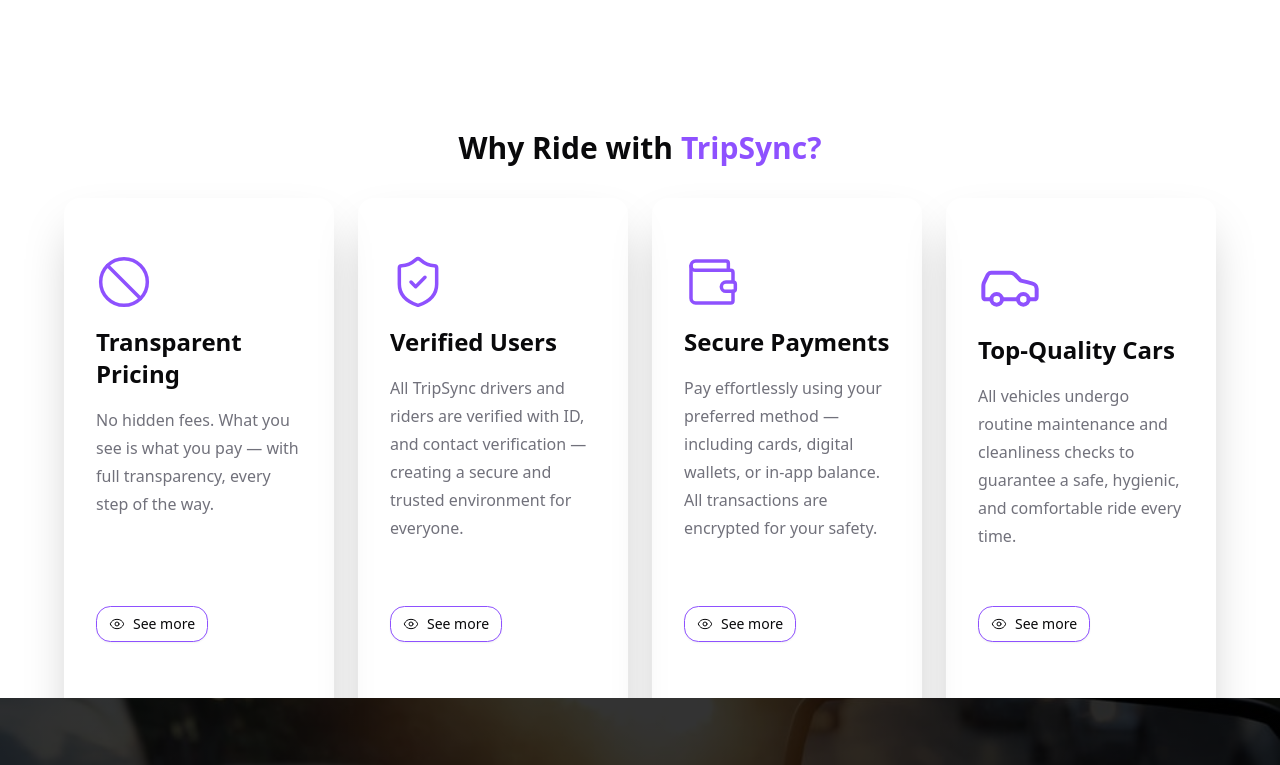
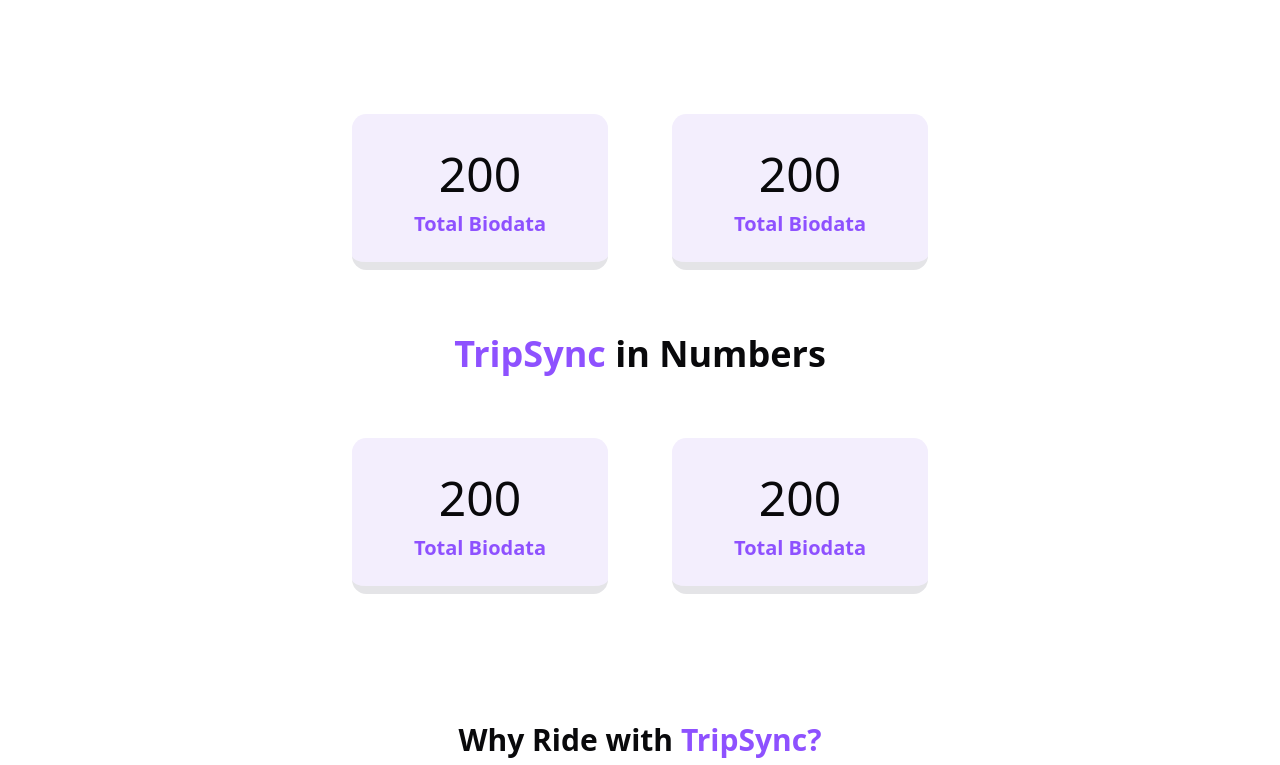
Before and after one commit to Ridoy5315/TripSync-Frontend, a React (Vite) app: page / in a window 1280 px wide. Shown: the part 1195-1960 px from the top of the page. Built offline with nearby package versions, Linux system fonts and the light colour scheme.

Commit message:
success counter section has been completed

```diff
--- a/package.json
+++ b/package.json
@@ -19,13 +19,17 @@
     "clsx": "^2.1.1",
     "embla-carousel-autoplay": "^8.6.0",
     "embla-carousel-react": "^8.6.0",
+    "framer-motion": "^12.23.12",
     "lucide-react": "^0.540.0",
     "radix-ui": "^1.4.3",
     "react": "^19.1.1",
     "react-awesome-reveal": "^4.3.1",
+    "react-countup": "^6.5.3",
     "react-dom": "^19.1.1",
     "react-hook-form": "^7.62.0",
+    "react-intersection-observer": "^9.16.0",
     "react-router": "^7.8.1",
+    "react-scroll-trigger": "^0.6.14",
     "react-simple-typewriter": "^5.0.1",
     "swiper": "^11.2.10",
     "tailwind-merge": "^3.3.1"
--- /dev/null
+++ b/src/components/homePage/successCounter/SuccessCounter.tsx
@@ -0,0 +1,76 @@
+import CountUp from "react-countup";
+import { useInView } from "react-intersection-observer";
+
+export default function SuccessCounter() {
+  const { ref, inView } = useInView({
+    triggerOnce: true, // trigger only once when visible
+    threshold: 0.2, // 20% of element should be visible
+  });
+  // const [counter, setCounter] = useState(false);
+  return (
+    <div
+      ref={ref}
+      className="container mx-auto mt-28"
+    >
+      {/* <div className=" text-center space-y-2">
+        <h3 className="text-pretty text-3xl font-bold lg:text-4xl">
+          <span className="text-primary">TripSync </span> in Numbers
+        </h3>
+        <p className="text-muted-foreground mb-8 lg:text-lg max-w-3xl mx-auto">
+          We’re proud to serve a growing community with reliable, safe, and
+          comfortable rides every day — and the numbers speak for themselves.
+        </p>
+      </div> */}
+      <div className="max-w-xl mx-auto grid grid-cols-2 lg:gap-16 md:gap-6 gap-3 lg:mt-16 md:mt-10 mt-6 text-center font-fontBody">
+        <div className="bg-[#f3eefd] p-6 lg:space-y-3 space-y-2 border-b-8 rounded-xl dark:bg-[#bb9bf7]">
+          <div className="flex justify-center"></div>
+          <h2 className="lg:text-5xl text-3xl text-maroon-color font-medium">
+            {inView ? (
+              <CountUp start={0} end={200} duration={2.75}></CountUp>
+            ) : (
+              "0"
+            )}
+          </h2>
+          <p className="text-primary font-semibold lg:text-xl">Total Biodata</p>
+        </div>
+
+        <div className="bg-[#f3eefd] p-6 lg:space-y-3 space-y-2 border-b-8 rounded-xl dark:bg-[#bb9bf7]">
+          <div className="flex justify-center"></div>
+          <h2 className="lg:text-5xl text-3xl text-maroon-color font-medium">
+            {inView ? (
+              <CountUp start={0} end={200} duration={2.75}></CountUp>
+            ) : (
+              "0"
+            )}
+          </h2>
+          <p className="text-primary font-semibold lg:text-xl">Total Biodata</p>
+        </div>
+        <h3 className="text-pretty text-3xl font-bold lg:text-4xl col-span-2">
+          <span className="text-primary">TripSync </span> in Numbers
+        </h3>
+        <div className="bg-[#f3eefd] p-6 lg:space-y-3 space-y-2 border-b-8 rounded-xl dark:bg-[#bb9bf7]">
+          <div className="flex justify-center"></div>
+          <h2 className="lg:text-5xl text-3xl text-maroon-color font-medium">
+            {inView ? (
+              <CountUp start={0} end={200} duration={2.75}></CountUp>
+            ) : (
+              "0"
+            )}
+          </h2>
+          <p className="text-primary font-semibold lg:text-xl">Total Biodata</p>
+        </div>
+        <div className="bg-[#f3eefd] p-6 lg:space-y-3 space-y-2 border-b-8 rounded-xl dark:bg-[#bb9bf7]">
+          <div className="flex justify-center"></div>
+          <h2 className="lg:text-5xl text-3xl text-maroon-color font-medium">
+            {inView ? (
+              <CountUp start={0} end={200} duration={2.75}></CountUp>
+            ) : (
+              "0"
+            )}
+          </h2>
+          <p className="text-primary font-semibold lg:text-xl">Total Biodata</p>
+        </div>
+      </div>
+    </div>
+  );
+}
--- a/src/pages/HomePage.tsx
+++ b/src/pages/HomePage.tsx
@@ -1,6 +1,7 @@
 import HeroSection from "@/components/homePage/heroSection/HeroSection";
 import HowItWorks from "@/components/homePage/howItWorks/HowItWorks";
 import ServiceHighlights from "@/components/homePage/serviceHighlights/ServiceHighlights";
+import SuccessCounter from "@/components/homePage/successCounter/successCounter";
 import Testimonials from "@/components/homePage/testimonials/Testimonials";
 
 export default function HomePage() {
@@ -8,6 +9,7 @@
     <div>
       <HeroSection></HeroSection>
       <HowItWorks></HowItWorks>
+      <SuccessCounter></SuccessCounter>
       <ServiceHighlights></ServiceHighlights>
       <Testimonials></Testimonials>
     </div>
```
Also changed, not shown: 1 other file (tests, documents, lock files or other folders).
